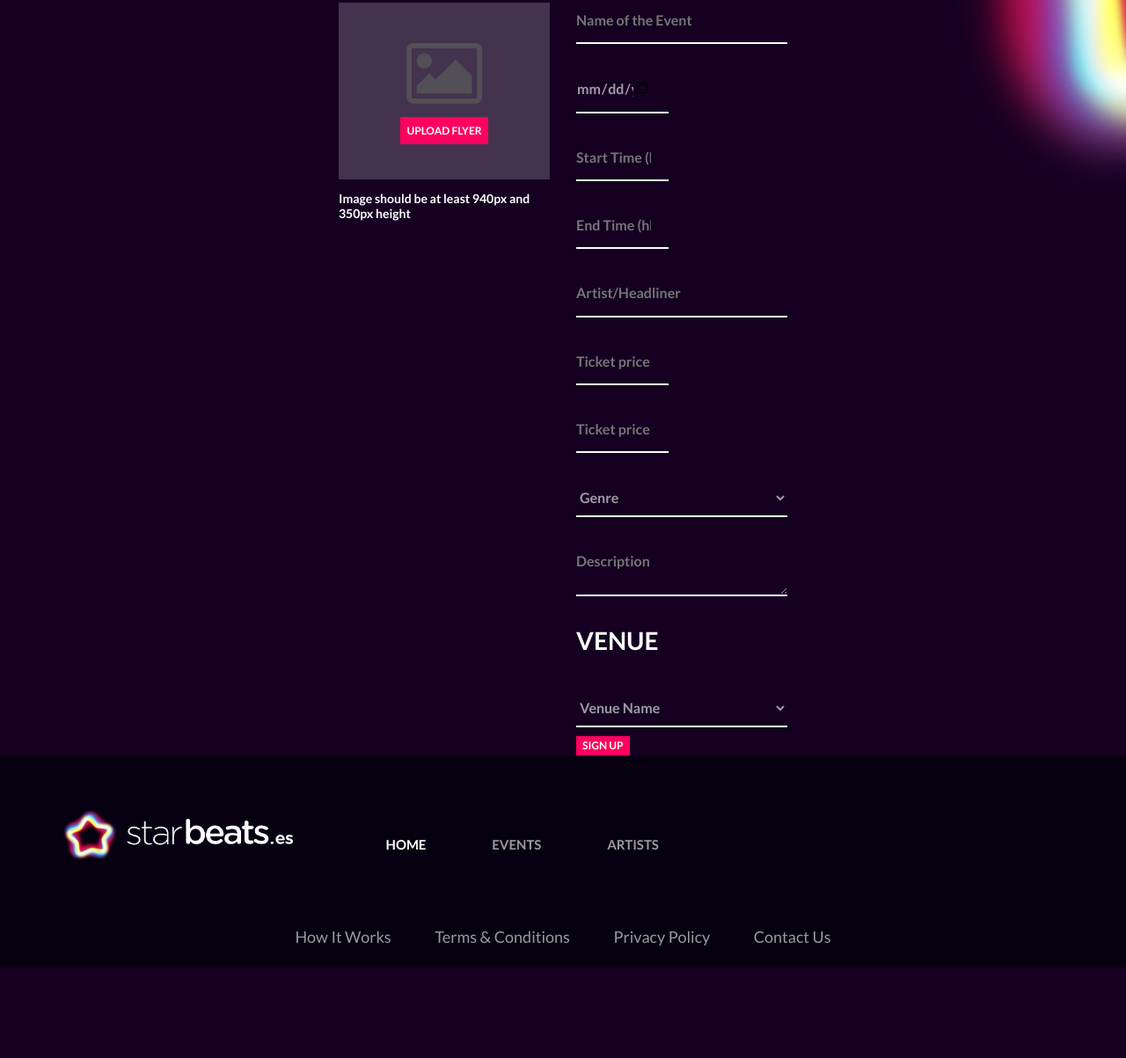
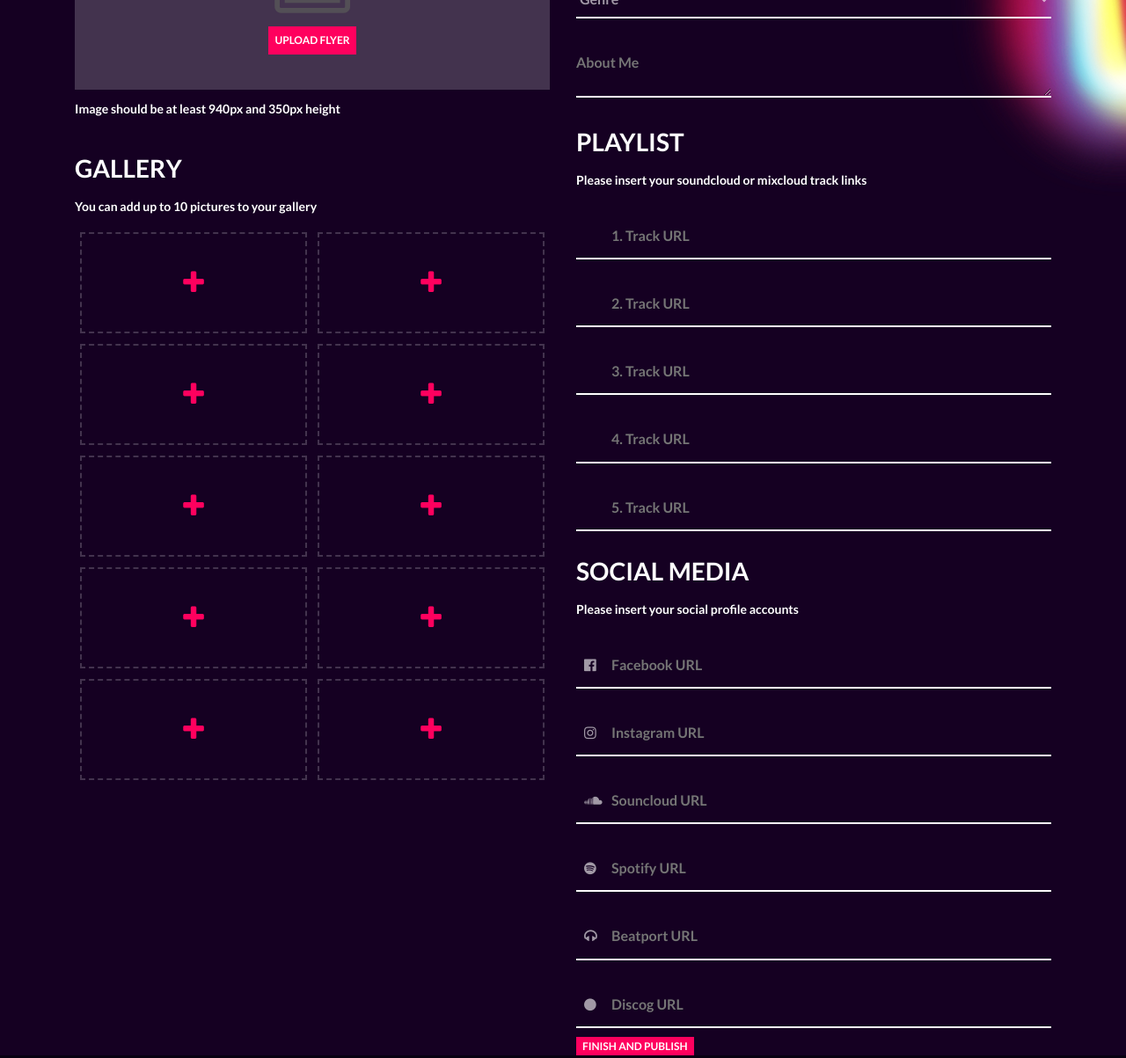
Before and after one commit to borgaaydin/starbeats, a website: page createArtist.html in a window 1280 px wide. Shown: the part 417-1620 px from the top of the page at 88% size. Before the commit the page ends 1517 px from the top, so only its background shows below. Drawn offline with Linux system fonts and the light colour scheme.

Commit message:
Create Artist

```diff
--- a/createArtist.html
+++ b/createArtist.html
@@ -98,7 +98,7 @@
     <div class="container text-center">
         <div class="col-xs-12">
             <h1 class="title">
-                Create an Artist Profile
+                Create an Artist Prof<span style="padding-left: 0px;">i</span>le
             </h1>
             <h3>
                 Your artist profile on Starbeats is only few clicks ahead. Insert the details below to create your profile
@@ -109,15 +109,6 @@
 
 <div class="container-fluid formContainer">
     <div class="container">
-        <div class="col-xs-12 col-sm-6 col-sm-offset-3">
-            <div class="row">
-                <div class="col-xs-12">
-                    <button class="facebookSignIn">
-                        <i class="fa fa-facebook-official" aria-hidden="true"></i>
-                        IMPORT FACEBOOK EVENT
-                    </button>
-                </div>
-            </div>
         <form class="createEventForm">
             <div class="col-sm-6">
                 <div class="row">
@@ -131,41 +122,71 @@
                         <p>Image should be at least 940px and 350px height</p>
                     </div>
                 </div>
+                <div class="row">
+                    <div class="col-xs-12">
+                        <h1>
+                            GALLERY
+                        </h1>
+                        <p>
+                            You can add up to 10 pictures to your gallery
+                        </p>
+                        <div class="col-xs-6 imageArtistGallery text-center">
+                            <div>
+                                <i class="fa fa-plus" aria-hidden="true"></i>
+                            </div>
+                        </div>
+                        <div class="col-xs-6 imageArtistGallery text-center">
+                            <div>
+                                <i class="fa fa-plus" aria-hidden="true"></i>
+                            </div>
+                        </div>
+                        <div class="col-xs-6 imageArtistGallery text-center">
+                            <div>
+                                <i class="fa fa-plus" aria-hidden="true"></i>
+                            </div>
+                        </div>
+                        <div class="col-xs-6 imageArtistGallery text-center">
+                            <div>
+                                <i class="fa fa-plus" aria-hidden="true"></i>
+                            </div>
+                        </div>
+                        <div class="col-xs-6 imageArtistGallery text-center">
+                            <div>
+                                <i class="fa fa-plus" aria-hidden="true"></i>
+                            </div>
+                        </div>
+                        <div class="col-xs-6 imageArtistGallery text-center">
+                            <div>
+                                <i class="fa fa-plus" aria-hidden="true"></i>
+                            </div>
+                        </div>
+                        <div class="col-xs-6 imageArtistGallery text-center">
+                            <div>
+                                <i class="fa fa-plus" aria-hidden="true"></i>
+                            </div>
+                        </div>
+                        <div class="col-xs-6 imageArtistGallery text-center">
+                            <div>
+                                <i class="fa fa-plus" aria-hidden="true"></i>
+                            </div>
+                        </div>
+                        <div class="col-xs-6 imageArtistGallery text-center">
+                            <div>
+                                <i class="fa fa-plus" aria-hidden="true"></i>
+                            </div>
+                        </div>
+                        <div class="col-xs-6 imageArtistGallery text-center">
+                            <div>
+                                <i class="fa fa-plus" aria-hidden="true"></i>
+                            </div>
+                        </div>
+                    </div>
+                </div>
             </div>
             <div class="col-sm-6">
                 <div class="row">
                     <div class="col-xs-12 inputFields">
-                            <input type="text" name="Name of the Event" placeholder="Name of the Event" required>
-                        </div>
-                    </div>
-                    <div class="row">
-                        <div class="col-xs-6 inputFields">
-                            <input type="date" name="Date" placeholder="Date" required>
-                        </div>
-                    </div>
-                    <div class="row">
-                        <div class="col-xs-6 inputFields">
-                            <input type="text" name="Start Time" placeholder="Start Time (hh:mm)" required>
-                        </div>
-                    </div>
-                    <div class="row">
-                        <div class="col-xs-6 inputFields">
-                            <input type="text" name="End Time" placeholder="End Time (hh:mm)">
-                        </div>
-                    </div>
-                    <div class="row">
-                        <div class="col-xs-12 inputFields">
-                            <input type="text" name="Artist/Headliner" placeholder="Artist/Headliner" required>
-                        </div>
-                    </div>
-                    <div class="row">
-                        <div class="col-xs-6 inputFields">
-                            <input type="text" name="Ticket price at the door" placeholder="Ticket price at the door" required>
-                        </div>
-                    </div>
-                    <div class="row">
-                        <div class="col-xs-6 inputFields">
-                            <input type="text" name="Ticket price online" placeholder="Ticket price online" required>
+                        <input type="text" name="Artist Name" placeholder="Artist Name" required>
                     </div>
                 </div>
                 <div class="row">
@@ -177,41 +198,89 @@
                         </select>
                     </div>
                 </div>
-
                 <div class="row">
                     <div class="col-xs-12 inputFields">
-                            <textarea placeholder="Description" required></textarea>
+                        <textarea placeholder="About Me"></textarea>
                     </div>
                 </div>
-
                 <h1>
-                        VENUE
+                    PLAYLIST
                 </h1>
+                <p>
+                    Please insert your soundcloud or mixcloud track links
+                </p>
                 <div class="row">
                     <div class="col-xs-12 inputFields">
-                            <select name="Venue Name" required>
-                                <option value="" disabled selected>Venue Name</option>
-                                <option value="Techno">UnderClub</option>
-                                <option value="House">House</option>
-                            </select>
+                        <input type="url" name="Track" placeholder="1. Track URL" required>
+                    </div>
+                </div>
+                <div class="row">
+                    <div class="col-xs-12 inputFields">
+                        <input type="url" name="Track" placeholder="2. Track URL" required>
+                    </div>
+                </div>
+                <div class="row">
+                    <div class="col-xs-12 inputFields">
+                        <input type="url" name="Track" placeholder="3. Track URL" required>
+                    </div>
+                </div>
+                <div class="row">
+                    <div class="col-xs-12 inputFields">
+                        <input type="url" name="Track" placeholder="4. Track URL" required>
+                    </div>
+                </div>
+                <div class="row">
+                    <div class="col-xs-12 inputFields">
+                        <input type="url" name="Track" placeholder="5. Track URL" required>
+                    </div>
+                </div>
+                <h1>SOCIAL MEDIA</h1>
+                <p>Please insert your social profile accounts</p>
+                <div class="row">
+                    <div class="col-xs-12 inputFields">
+                        <i class="fa fa-facebook-official" aria-hidden="true"></i>
+                        <input type="url" name="Facebook URL" placeholder="Facebook URL" required>
+                    </div>
+                </div>
+                <div class="row">
+                    <div class="col-xs-12 inputFields">
+                        <i class="fa fa-instagram" aria-hidden="true"></i>
+                        <input type="url" name="Instagram URL" placeholder="Instagram URL" required>
+                    </div>
+                </div>
+                <div class="row">
+                    <div class="col-xs-12 inputFields">
+                        <i class="fa fa-soundcloud" aria-hidden="true"></i>
+                        <input type="url" name="Soundcloud URL" placeholder="Souncloud URL" required>
+                    </div>
+                </div>
+                <div class="row">
+                    <div class="col-xs-12 inputFields">
+                        <i class="fa fa-spotify" aria-hidden="true"></i>
+                        <input type="url" name="Spotify URL" placeholder="Spotify URL" required>
+                    </div>
+                </div>
+                <div class="row">
+                    <div class="col-xs-12 inputFields">
+                        <i class="fa fa-headphones" aria-hidden="true"></i>
+                        <input type="url" name="Beatport URL" placeholder="Beatport URL" required>
+                    </div>
+                </div>
+                <div class="row">
+                    <div class="col-xs-12 inputFields">
+                        <i class="fa fa-circle" aria-hidden="true"></i>
+                        <input type="url" name="Discog URL" placeholder="Discog URL" required>
                     </div>
                 </div>
                 <div class="row">
                     <div class="col-xs-12">
                         <button>
-                                SIGN UP
+                            FINISH AND PUBLISH
                         </button>
                     </div>
                 </div>
             </div>
-
-
-
-
-
-
         </form>
-        </div>
     </div>
 </div>
 
--- a/css/_base.scss
+++ b/css/_base.scss
@@ -681,7 +681,7 @@ $eventTextColor: #0b0912;
 .inputFields {
   margin: 20px 0 10px 0;
 
-  span {
+  span, >i {
     position: absolute;
     color: $text-color-transparent;
     font-size: 16px;
@@ -689,6 +689,7 @@ $eventTextColor: #0b0912;
     left: 24px;
   }
   input[type="email"],
+  input[type="url"],
   input[type="text"],
   input[type="date"],
   input[type="dropdown"],
@@ -1079,6 +1080,7 @@ ol.artistTopTracks {
 .artistList {
   list-style: none;
   padding: 0;
+
   li {
     a {
       color: white;
@@ -1097,7 +1099,7 @@ ol.artistTopTracks {
   .title {
     top: 100px;
     position: absolute;
-    background-color: black ;
+    background-color: black;
     padding: 6px 6px 6px 60px;
   }
 }
@@ -1121,3 +1123,23 @@ ol.artistTopTracks {
     }
   }
 }
+
+.imageArtistGallery {
+  margin:0;
+  padding: 0;
+  cursor: pointer;
+
+  div {
+    border: 2px dashed #43334e;
+    padding: 40px 10px;
+    margin: 6px;
+  }
+
+  .fa-plus {
+    font-size: 30px;
+    color: $primary-color;
+  }
+  &:hover .fa-plus {
+    color: $secondary-color;
+  }
+}
```
Also changed, not shown: css/app.css, 1 other file. Lines whose indentation alone changed are shown as unchanged.
